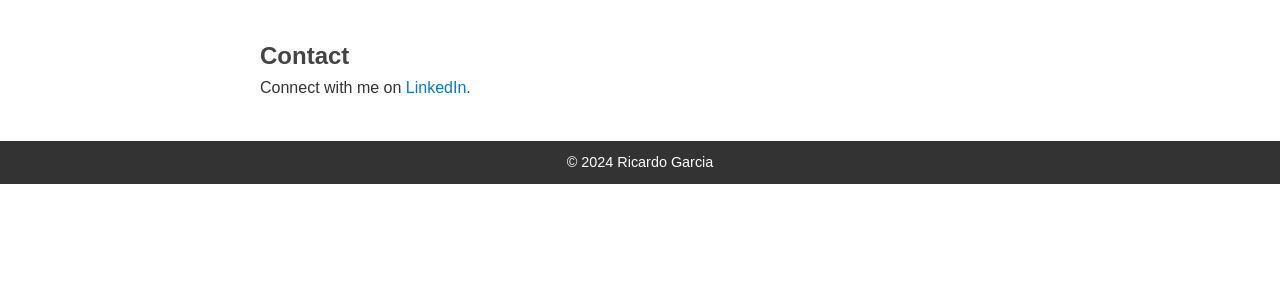
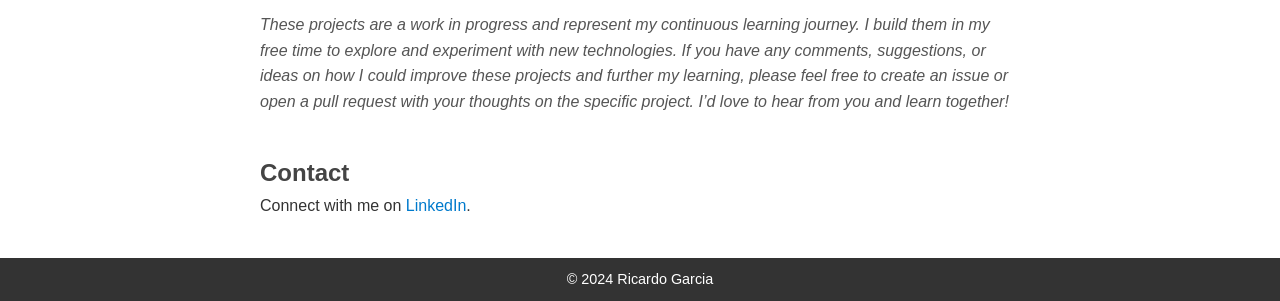
Before and after one commit to rigaml/rigaml.github.io, a plain HTML site: page index.html in a window 1280 px wide. Shown: the part 1325-1626 px from the top of the page. Before the commit the page ends 1509 px from the top, so only its background shows below. Drawn offline with Linux system fonts and the light colour scheme.

Commit message:
Adds note about suggestions.

```diff
--- a/index.html
+++ b/index.html
@@ -70,6 +70,9 @@
           </h3>
           <p>(Work in progress)Practicing usign Django to create an API.</p>
       </div>
+      <p class="portfolio-note">
+        These projects are a work in progress and represent my continuous learning journey. I build them in my free time to explore and experiment with new technologies. If you have any comments, suggestions, or ideas on how I could improve these projects and further my learning, please feel free to create an issue or open a pull request with your thoughts on the specific project. I’d love to hear from you and learn together!
+    </p>
   </section>
 
     <!-- Contact Section -->
--- a/style.css
+++ b/style.css
@@ -70,6 +70,12 @@ section#skills ul {
     color: #005999;
 }
 
+.portfolio-note {
+    margin-top: 15px;
+    font-style: italic;
+    color: #555;
+}
+
 /* Contact Styles */
 #contact a {
     color: #007acc;
```
